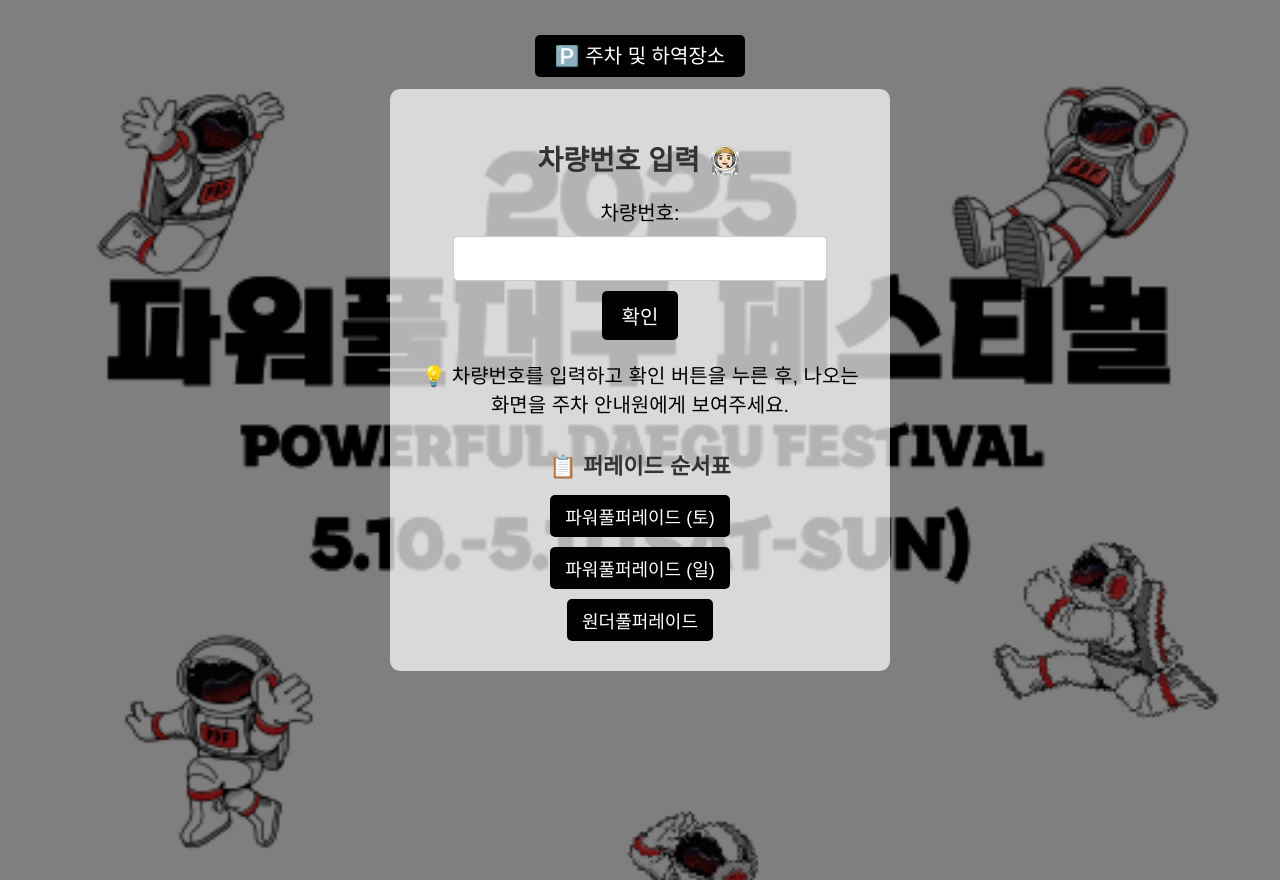
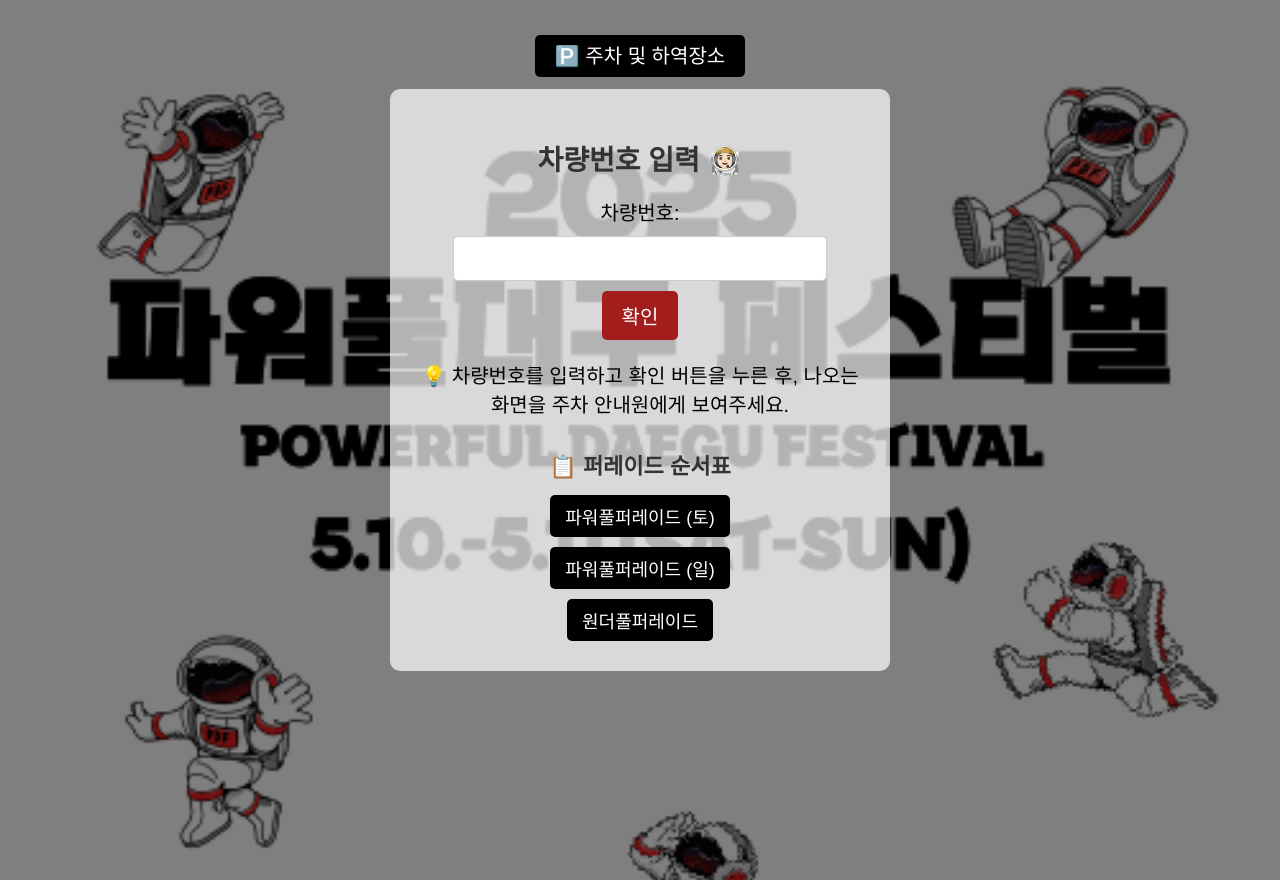
Before and after one commit to ahnonine/pdf_parking, a Flask app: page / in a window 1280 px wide. Run offline with Flask 3, Linux system fonts and the light colour scheme.

Commit message:
Update index.html

```diff
--- a/templates/index.html
+++ b/templates/index.html
@@ -25,7 +25,7 @@
       padding: 40px 20px;
     }
 
-    /* 🔼 주차 버튼 (외부 상단) */
+    /* 🔼 주차 버튼 (외부 상단, 검정색) */
     .top-button-outside {
       margin-bottom: 20px;
     }
@@ -44,7 +44,7 @@
       background-color: #333333;
     }
 
-    /* 🔽 차량번호 박스 */
+    /* 🔽 박스 */
     .content {
       background-color: rgba(255, 255, 255, 0.7);
       padding: 30px;
@@ -78,10 +78,11 @@
       border-radius: 5px;
     }
 
+    /* ✅ 차량번호 확인 버튼: 붉은색 */
     button {
       padding: 10px 20px;
       font-size: 1em;
-      background-color: #000000;
+      background-color: #a31d1d;
       color: white;
       border: none;
       border-radius: 5px;
@@ -90,7 +91,7 @@
     }
 
     button:hover {
-      background-color: #333333;
+      background-color: #781717;
     }
 
     .parade-section {
@@ -103,6 +104,7 @@
       color: #333;
     }
 
+    /* ✅ 퍼레이드 버튼: 검정색 */
     .parade-buttons {
       display: flex;
       flex-direction: column;
@@ -135,12 +137,12 @@
 
   <div class="container">
 
-    <!-- 🔼 차량박스 외부 위에 있는 주차 버튼 -->
+    <!-- 🔼 검정색 주차 버튼 -->
     <div class="top-button-outside">
       <a href="/parking" class="button">🅿️ 주차 및 하역장소</a>
     </div>
 
-    <!-- 🔽 차량번호 입력 박스 -->
+    <!-- 차량번호 입력 박스 -->
     <div class="content">
       <h1>차량번호 입력 🧑🏻‍🚀</h1>
 
@@ -152,6 +154,7 @@
 
       <p>💡 차량번호를 입력하고 확인 버튼을 누른 후, 나오는 화면을 주차 안내원에게 보여주세요.</p>
 
+      <!-- 퍼레이드 순서표 -->
       <div class="parade-section">
         <h2>📋 퍼레이드 순서표</h2>
         <div class="parade-buttons">
```
